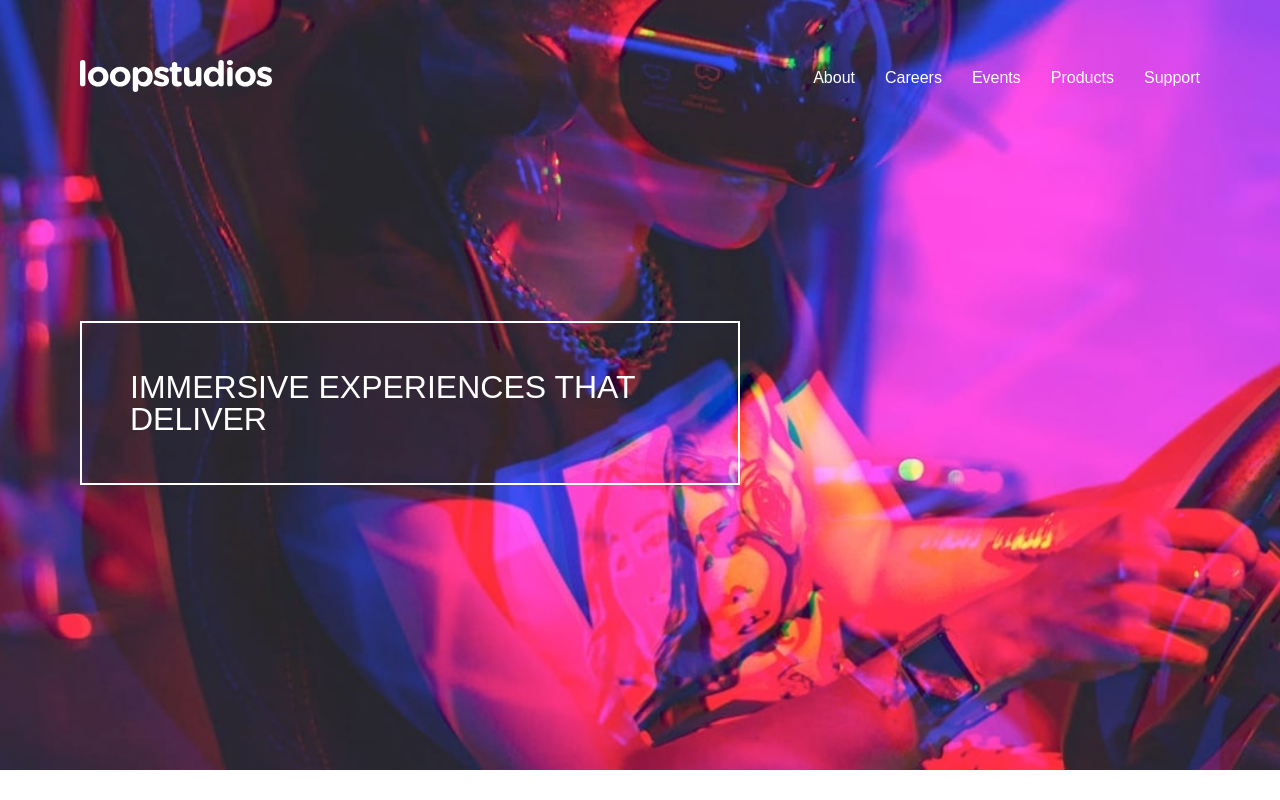
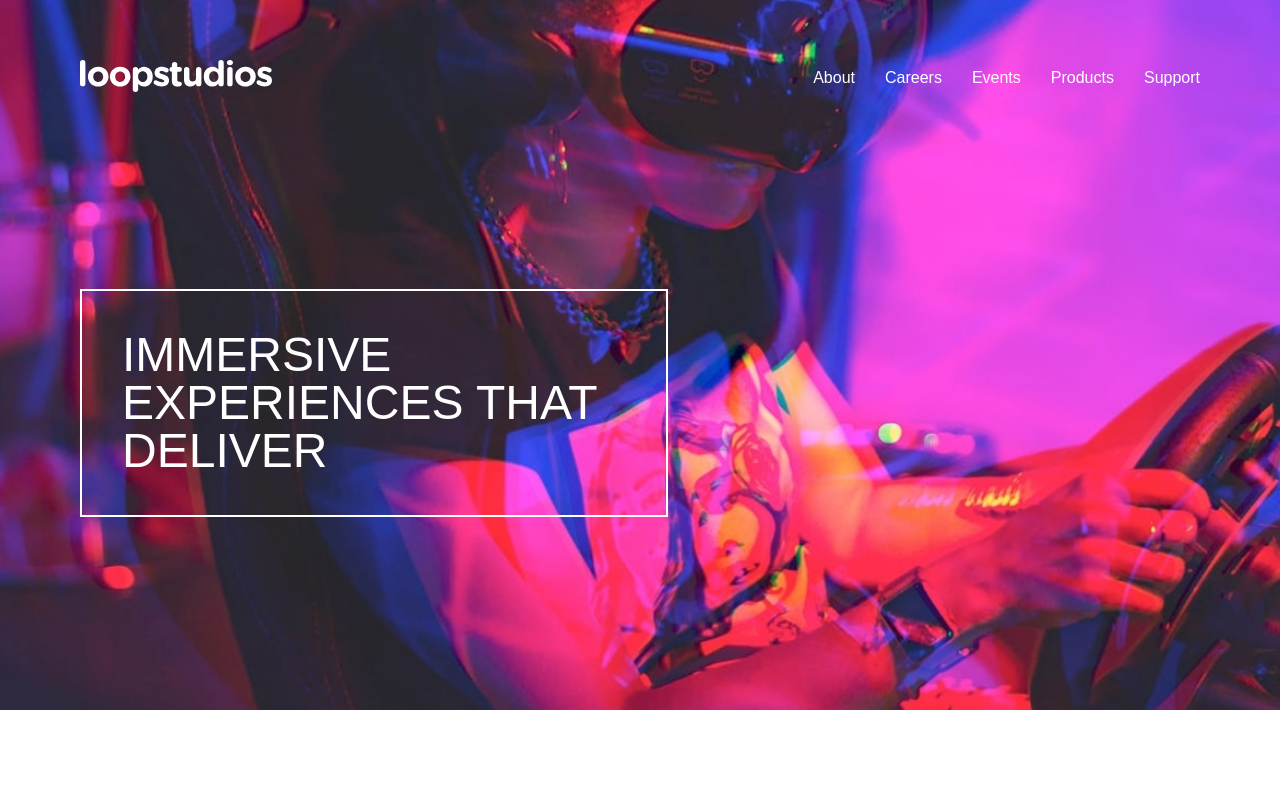
Before and after one commit to arnaudouttier/loopstudios-landing-page-main-ao, a Vue app: page / in a window 1280 px wide. Shown: the top 800 px of the page. Built offline with nearby package versions, Linux system fonts and the light colour scheme.

Commit message:
site header

```diff
--- a/src/App.vue
+++ b/src/App.vue
@@ -57,12 +57,12 @@ import SocialNav from './components/SocialNav.vue'
 
 #site-header {
   // @include grid-container();
-  min-height: calc(100svh - 80px);
+  min-height: calc(100svh - 50px);
   display: grid;
   grid-template-columns: min(90vw, 1120px);
   grid-template-rows: auto 1fr;
   justify-content: center;
-  padding-block: 80px 0;
+  padding-block: 50px 0;
   background-image: url("./assets/images/mobile/image-hero.jpg");
   background-position: center;
   background-size: cover;
@@ -70,20 +70,14 @@ import SocialNav from './components/SocialNav.vue'
   color: #fff;
 }
 
-// @supports (min-height : 100svh) {
-//   #site-header {
-//     min-height: calc(100svh - 80px);
-//   }
-// }
-
 .site-title {
   display: flex;
   align-items: center;
 
   h1 {
-    font-size: 2rem;
+    font-size: 3rem;
     border: 2px solid #fff;
-    padding: 3rem;
+    padding: 2.5rem;
     color: #fff;
 
     span {
@@ -118,7 +112,7 @@ import SocialNav from './components/SocialNav.vue'
     background-image: url("./assets/images/desktop/image-hero.jpg");
 
     h1 {
-      max-width: 50%;
+      max-width: 45%;
 
       span {
         display: inline;
@@ -133,7 +127,7 @@ import SocialNav from './components/SocialNav.vue'
   }
 
   #site-header {
-    padding-block: 60px;
+    padding-block: 60px 0;
 
   }
 
```
